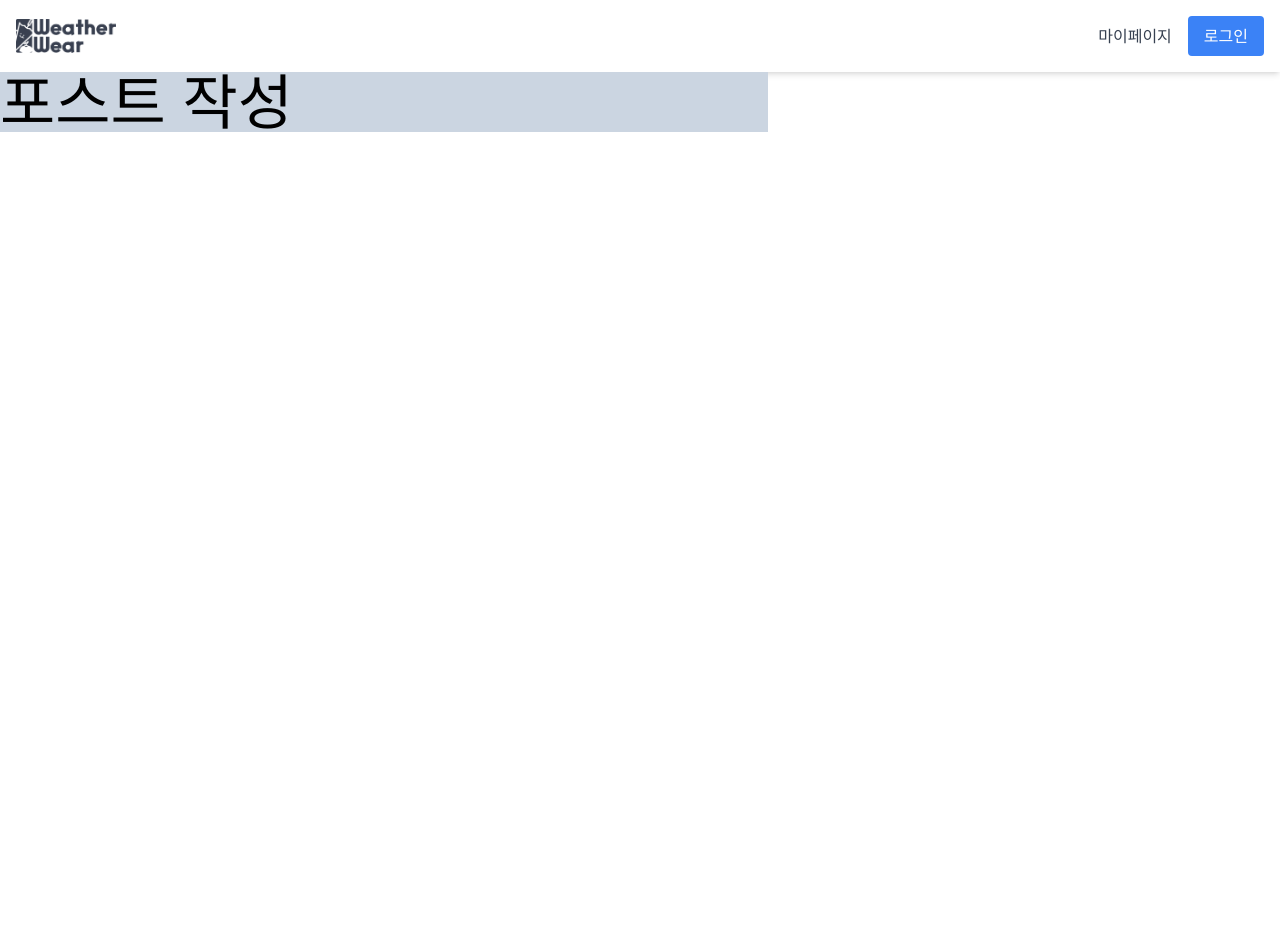
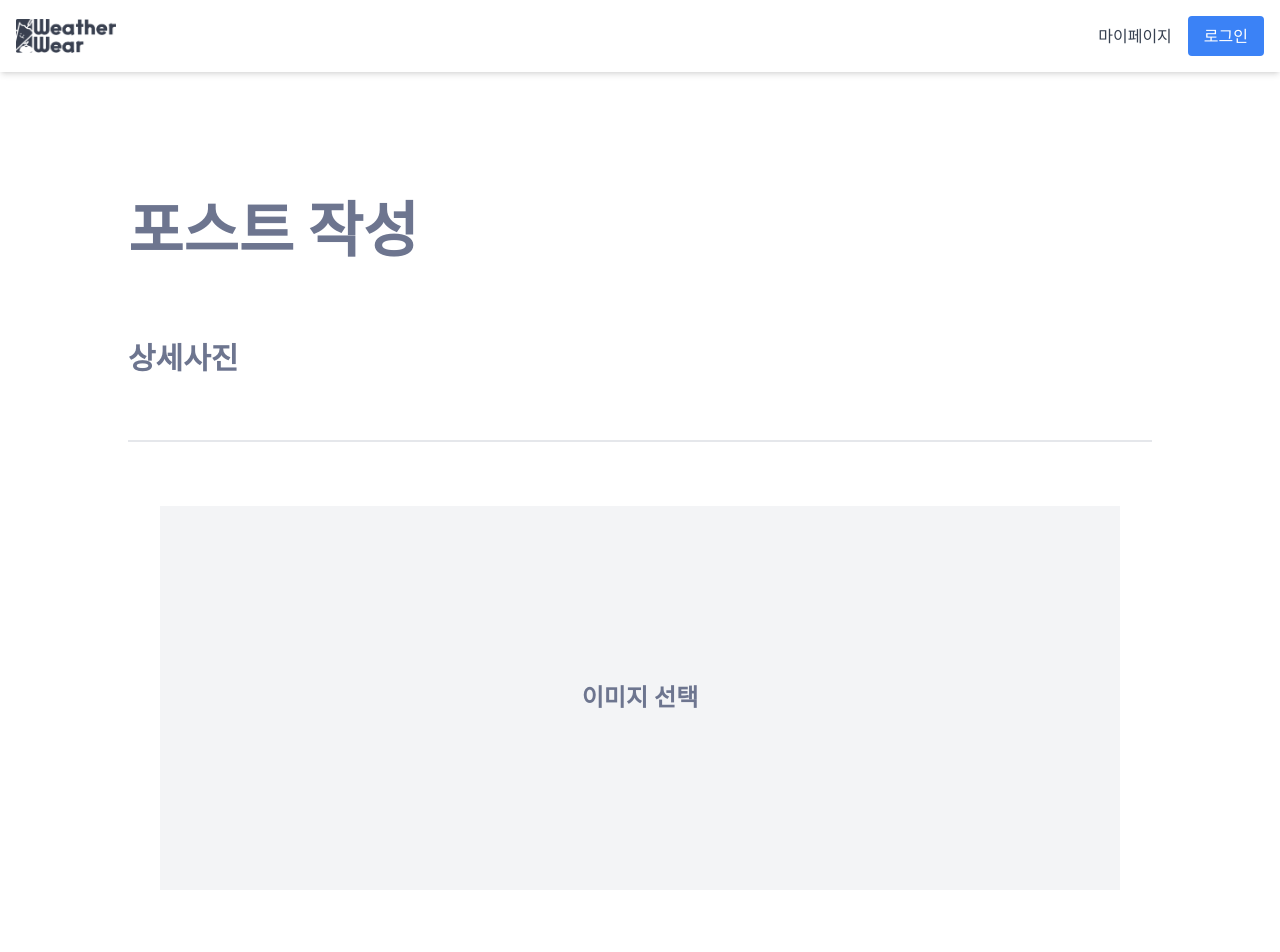
Before and after one commit to naebaecam-team-a09/team-project, a Next.js app: page /upload in a window 1280 px wide. Shown: the top 952 px of the page. Before the commit the page ends 800 px from the top, so only its background shows below. Built offline with nearby package versions, Linux system fonts and the light colour scheme.

Commit message:
:lipstick: Style : uploadForm UI 진행중

```diff
--- a/src/app/(root)/(providers)/(Common)/(posting)/upload/_components/UploadForm.tsx
+++ b/src/app/(root)/(providers)/(Common)/(posting)/upload/_components/UploadForm.tsx
@@ -42,11 +42,41 @@ const UploadForm = () => {
     console.log(result);
   };
   return (
-    <>
-      <div className="w-3/5 bg-slate-300">
-        <h1 className="text-6xl te6D758F">포스트 작성</h1>
+    <div className="w-full h-full flex flex-col ">
+      <div className="m-32 mb-6 pb-16 border-b-2 ">
+        <h1 className=" text-6xl text-my-color font-bold">포스트 작성</h1>
+        <h3 className=" text-3xl text-my-color font-semibold mt-20">상세사진</h3>
       </div>
-    </>
+      <div className="flex justify-center">
+        <div className="flex justify-center w-3/4 h-96 m-10 bg-gray-100">
+          <button className="flex items-center text-2xl font-semibold cursor-pointer text-my-color">이미지 선택</button>
+        </div>
+      </div>
+      <div className="flex m-32 mt-1 mb-6 pb-16 border-b-2">
+        <h3 className=" text-3xl text-my-color font-semibold mt-20">이 옷에 대해</h3>
+      </div>
+      <div className="flex justify-center">
+        <input type="text" placeholder="코디에 대해 설명해주세요!" className=" text-xl w-3/4 h-96 m-10 p-6 border-2" />
+      </div>
+      <div className="flex m-32 mt-1 mb-6 pb-16 border-b-2">
+        <h3 className=" text-3xl text-my-color font-semibold mt-20">카테고리</h3>
+      </div>
+      <div>
+        {/* map으로 변경해야함 */}
+        <button>카테고리1</button>
+        <button>카테고리2</button>
+        <button>카테고리3</button>
+        <button>카테고리4</button>
+        <button>카테고리5</button>
+        <button>카테고리6</button>
+        <button>카테고리7</button>
+        <button>카테고리8</button>
+        <button>카테고리9</button>
+        <button>카테고리10</button>
+        <button>카테고리11</button>
+        <button>카테고리12</button>
+      </div>
+    </div>
   );
 };
 
--- a/tailwind.config.ts
+++ b/tailwind.config.ts
@@ -20,3 +20,15 @@ const config: Config = {
   plugins: []
 };
 export default config;
+
+module.exports = {
+  content: ['./src/**/*.{js,jsx,ts,tsx}'],
+  theme: {
+    extend: {
+      colors: {
+        'my-color': '#6D758F'
+      }
+    }
+  },
+  plugins: []
+};
```
